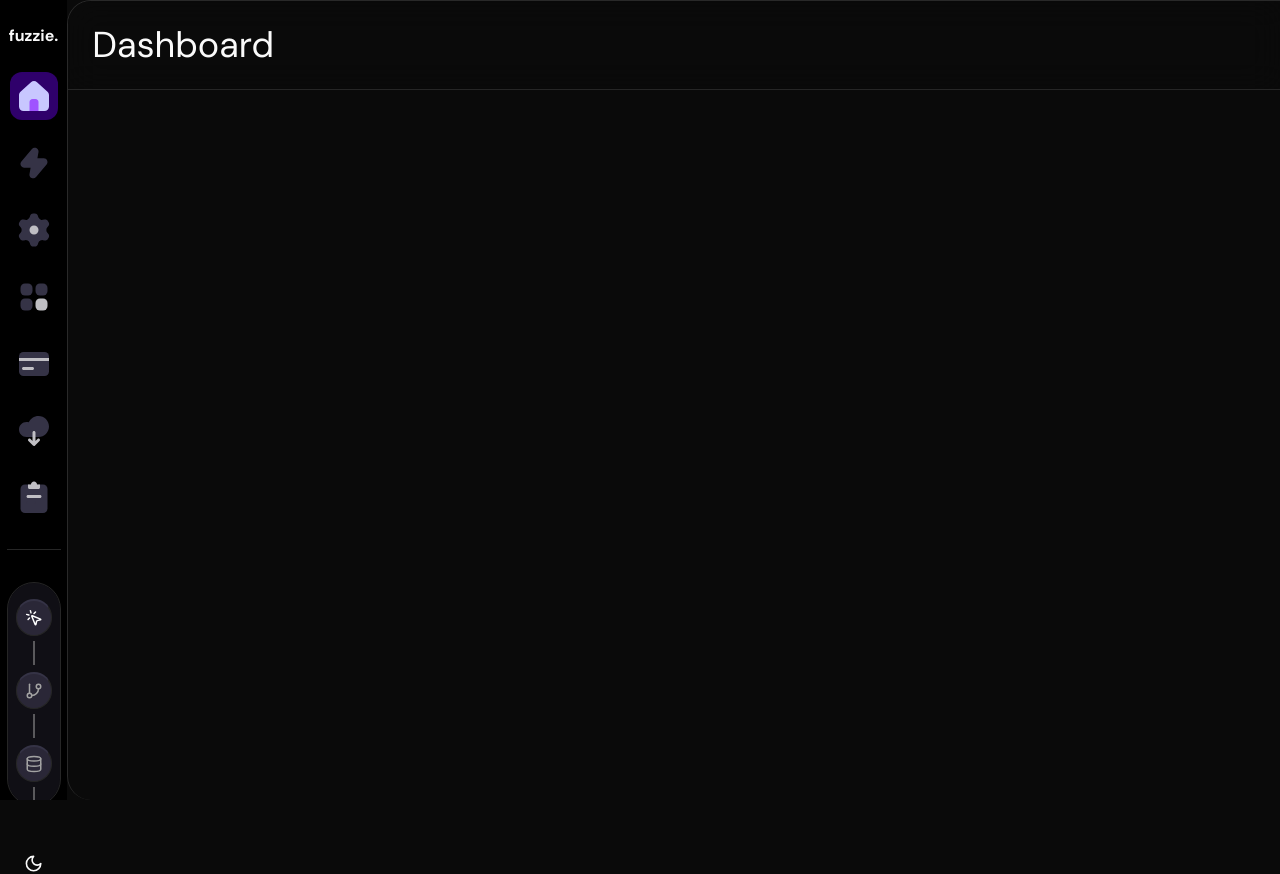
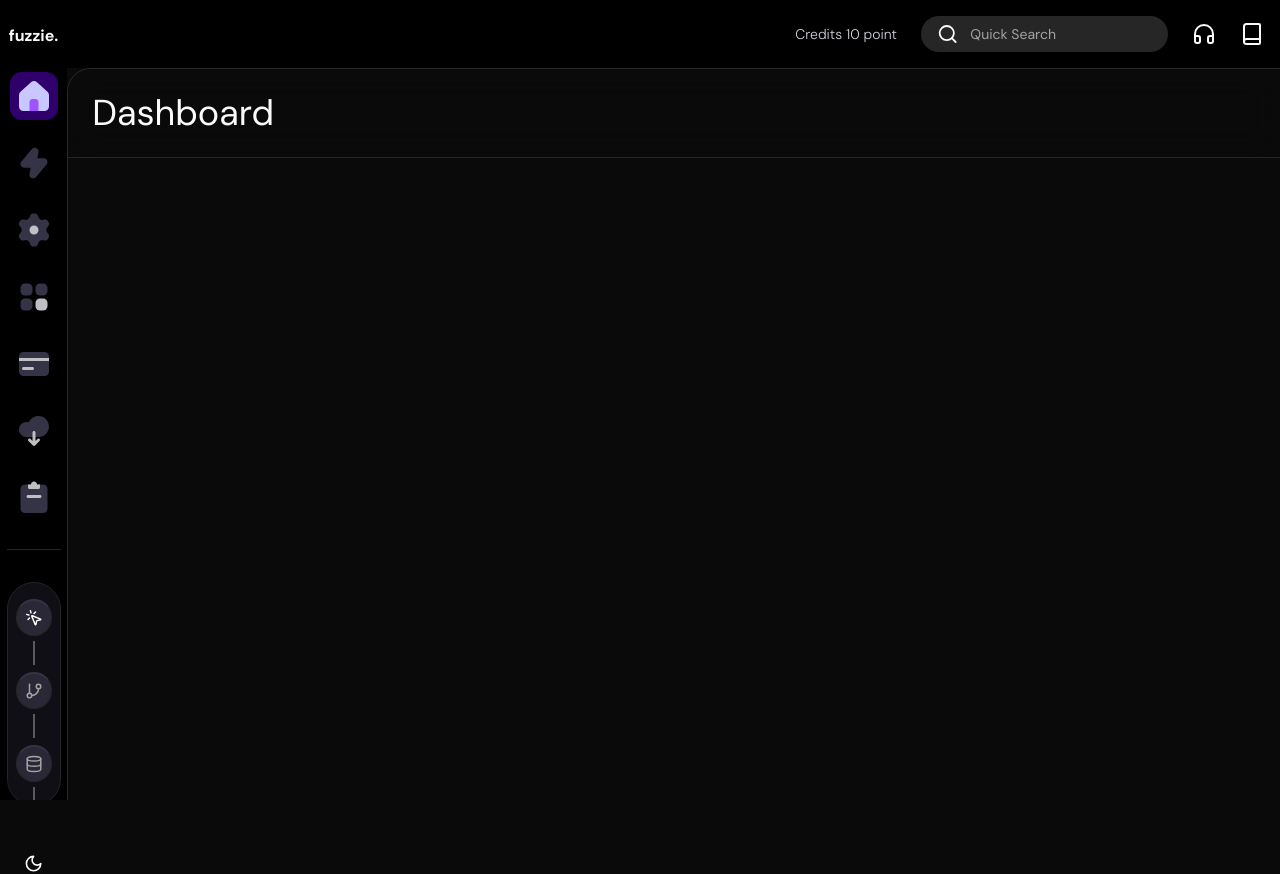
Before and after one commit to daffa4lif/saas-automation-builder, a Next.js app: page /dashboard in a window 1280 px wide. Built offline with nearby package versions, Linux system fonts and the light colour scheme.

Commit message:
feat: infobar pada dashboard

```diff
--- a/app/(main)/layout.tsx
+++ b/app/(main)/layout.tsx
@@ -1,3 +1,4 @@
+import InfoBar from '@/components/infobar'
 import Sidebar from '@/components/sidebar'
 import React from 'react'
 
@@ -7,7 +8,10 @@ const Layout = (props: Props) => {
   return (
     <div className='flex overflow-hidden h-screen'>
       <Sidebar />
-      <div className="w-full">{props.children}</div>
+      <div className="w-full">
+        <InfoBar />
+        {props.children}
+      </div>
     </div>
   )
 }
--- /dev/null
+++ b/components/infobar/index.tsx
@@ -0,0 +1,54 @@
+'use client'
+import { Book, Headphones, Search } from 'lucide-react'
+import { Input } from '@/components/ui/input'
+
+import {
+  Tooltip,
+  TooltipContent,
+  TooltipProvider,
+  TooltipTrigger,
+} from '@/components/ui/tooltip'
+
+type Props = {}
+
+const InfoBar = (props: Props) => {
+
+
+  return (
+    <div className="flex flex-row justify-end gap-6 items-center px-4 py-4 w-full dark:bg-black">
+      <span className="flex items-center gap-2 font-bold">
+        <p className="text-sm font-light text-gray-800 dark:text-gray-300">Credits 10 point</p>
+      </span>
+      <span className="flex items-center rounded-full bg-muted px-4">
+        <Search />
+        <Input
+          type='text'
+          placeholder="Quick Search"
+          className="border-none bg-transparent"
+        />
+      </span>
+      <TooltipProvider>
+        <Tooltip delayDuration={0}>
+          <TooltipTrigger>
+            <Headphones />
+          </TooltipTrigger>
+          <TooltipContent>
+            <p>Contact Support</p>
+          </TooltipContent>
+        </Tooltip>
+      </TooltipProvider>
+      <TooltipProvider>
+        <Tooltip delayDuration={0}>
+          <TooltipTrigger>
+            <Book />
+          </TooltipTrigger>
+          <TooltipContent>
+            <p>Guide</p>
+          </TooltipContent>
+        </Tooltip>
+      </TooltipProvider>
+    </div>
+  )
+}
+
+export default InfoBar
```
